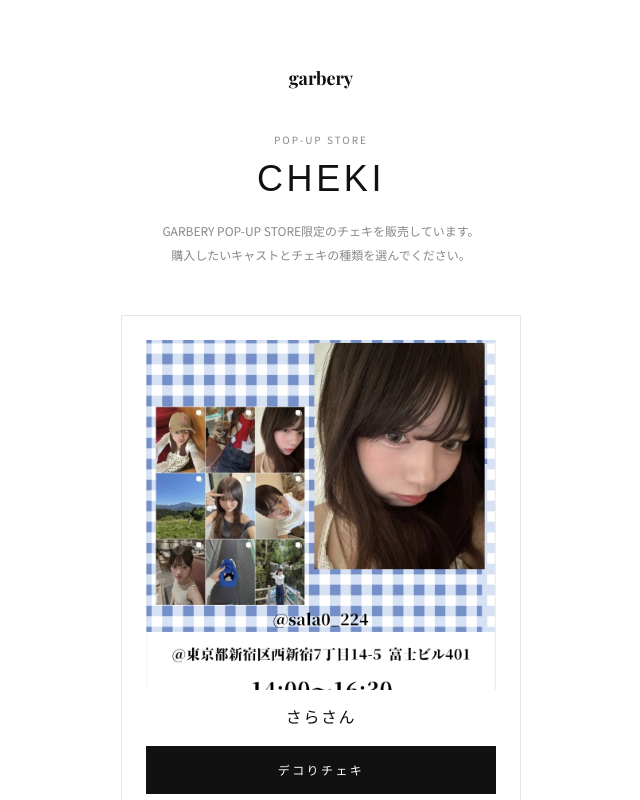
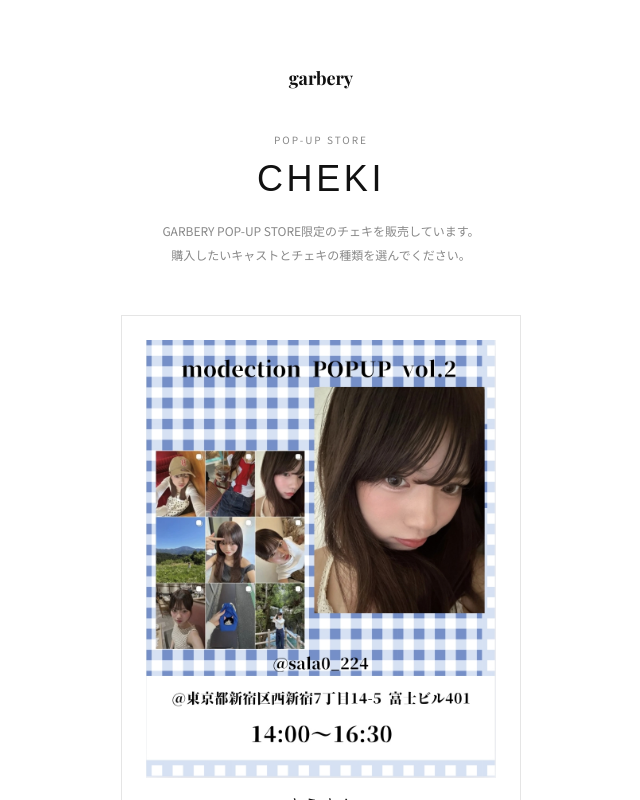
Before and after one commit to Anokku/-garbery, a Next.js app: page /cheki in a window 1280 px wide. Shown: the top 800 px of the page, without its empty margins (319-959 px from the left). Built offline with nearby package versions, Linux system fonts and the light colour scheme.

Commit message:
Fix cast photo aspect ratio to avoid cropping

```diff
--- a/app/cheki/page.tsx
+++ b/app/cheki/page.tsx
@@ -61,7 +61,7 @@
           {casts.map((cast) => (
             <StaggerItem key={cast.name}>
               <div className="border border-brand-border p-6">
-                <div className="relative w-full aspect-square mb-4 overflow-hidden">
+                <div className="relative w-full aspect-[4/5] mb-4 overflow-hidden">
                   <Image
                     src={cast.image}
                     alt={cast.name}
```
